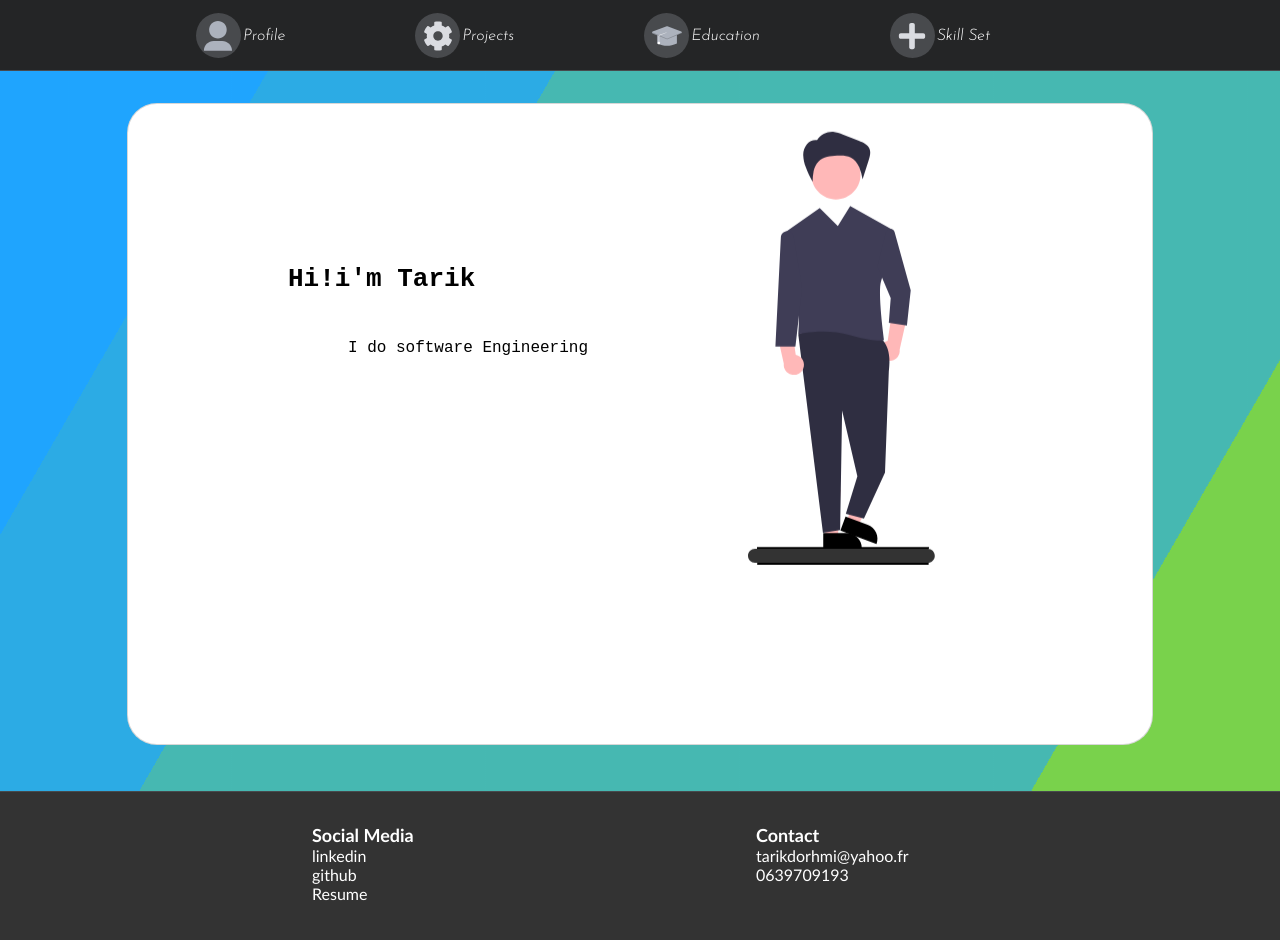
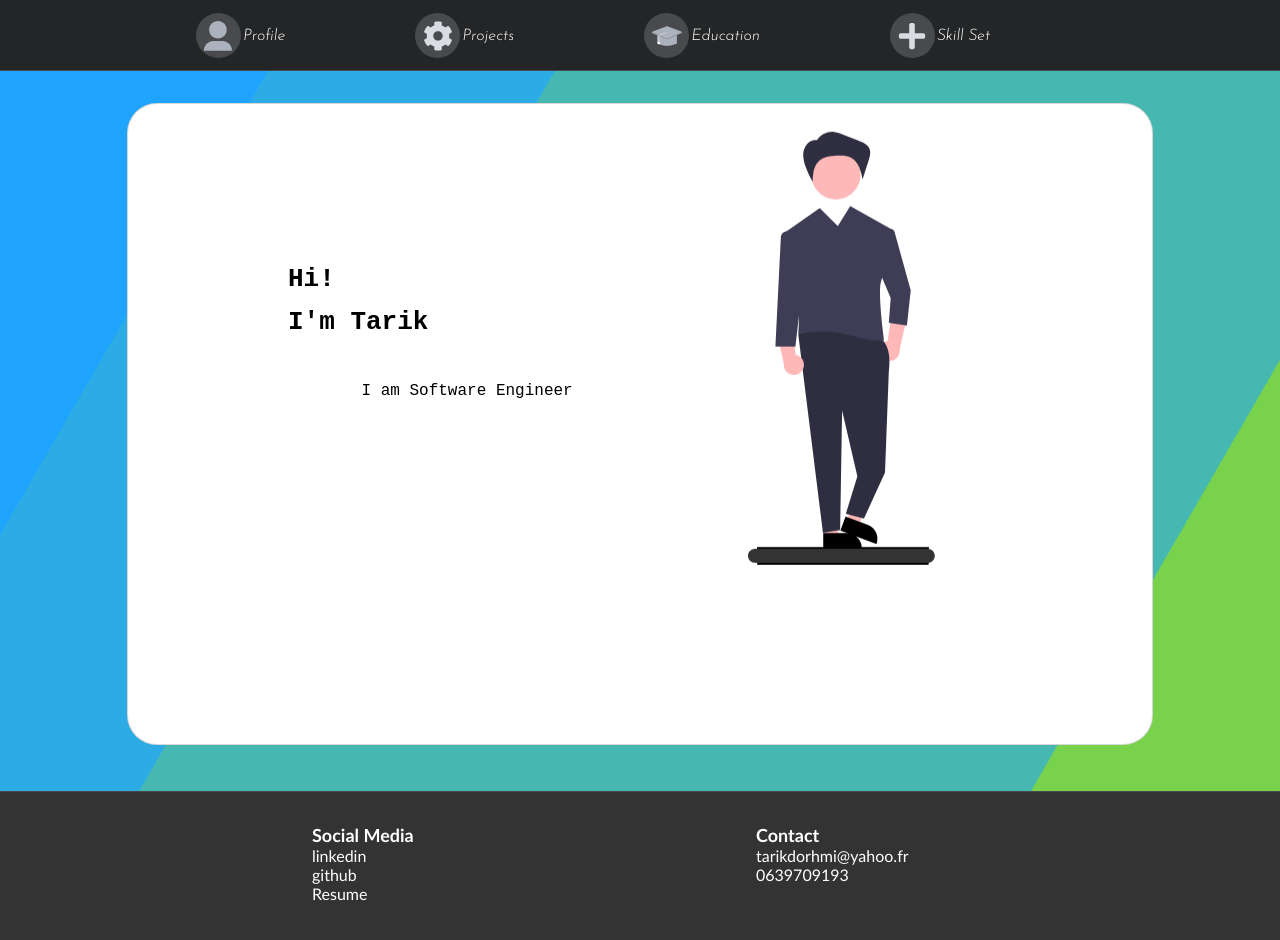
Before and after one commit to TarikDorhmi01/portfolio, a React (Create React App) app: page / in a window 1280 px wide. Built offline with nearby package versions, Linux system fonts and the light colour scheme.

Commit message:
addin svg dependin on sex & finishin Profile page

```diff
--- a/src/App.js
+++ b/src/App.js
@@ -57,7 +57,7 @@ function App() {
             <Skillset />
           </Route>
           <Route path="/">
-            <Profile />
+            <Profile sex="man" />
           </Route>
         </Switch>
     </div>
--- a/src/Components/Footer/FootItem.css
+++ b/src/Components/Footer/FootItem.css
@@ -18,6 +18,7 @@
   text-decoration: none;
 }
 #foot-title {
+  padding-bottom: 1em;
   font-weight: bolder;
   font-size: large;
 }
--- a/src/Components/Footer/FootItem.js
+++ b/src/Components/Footer/FootItem.js
@@ -8,7 +8,6 @@ function FootItem(props) {
             <div className="FootItem">
                 <ul>
                     <span id="foot-title">{props.title}</span>
-                    <span id="space"></span>
                     {props.subs.map(item => (
                         <li key={item.id}>
                            <a  href={item.link}>{item.text}</a>
--- a/src/Components/GlassMorphCard/GlassMorphCard.css
+++ b/src/Components/GlassMorphCard/GlassMorphCard.css
@@ -40,6 +40,8 @@
   color: black;
   font-family: monospace;
   margin-bottom: 0.5em;
+  white-space: nowrap;
+  overflow: hidden;
 }
 .paragraph {
   font-family: monospace;
@@ -48,6 +50,26 @@
   color: black;
   font-size: large;
   margin-top: 2em;
+  white-space: nowrap;
+  overflow: hidden;
+}
+.greetin {
+  animation: animated-text 4s steps(50, end) 0.5s 1 normal both;
+}
+.title {
+  animation: animated-text 4s steps(50, end) 2s 1 normal both;
+}
+.paragraph {
+  animation: animated-text 4s steps(50, end) 3.5s 1 normal both;
+}
+
+@keyframes animated-text {
+  from {
+    width: 0;
+  }
+  to {
+    width: 472px;
+  }
 }
 .icon {
   display: inline-block;
--- a/src/Components/GlassMorphCard/GlassMorphCard.js
+++ b/src/Components/GlassMorphCard/GlassMorphCard.js
@@ -14,9 +14,9 @@ function GlassMorphCard(props) {
             <div className="Card">
                 <span className="icon">{props.icon}</span>
                 <div className="Content">
-                    <h1>{props.greetin}</h1>
-                    <h1>{props.title}</h1>
-                    <p class="paragraph"> {props.paragraph} </p>
+                    <h1 className="greetin">{props.greetin}</h1>
+                    <h1 className="title">{props.title}</h1>
+                    <p className="paragraph"> {props.paragraph} </p>
 
                 </div>
 
--- a/src/Pages/Profile/Profile.js
+++ b/src/Pages/Profile/Profile.js
@@ -3,9 +3,11 @@ import './Profile.css'
 import Footer from '../../Components/Footer/Footer'
 import GlassMorphCard from '../../Components/GlassMorphCard/GlassMorphCard'
 import { ReactComponent as GuyIcon } from '../../icons/Guy.svg';
+import { ReactComponent as GirlIcon } from '../../icons/Girl.svg';
 
-
-function Profile() {
+function Profile(props) {
+    let { sex } = props;
+    if(sex==="man"){
         return (
             <>
                 <div class="bg">    </div>
@@ -14,10 +16,28 @@ function Profile() {
                 <div className="Profile">
                     <GlassMorphCard
                         greetin="Hi!"
-                    title="i'm Tarik"
-                    paragraph="I do software Engineering"
+                        title="I'm Tarik"
+                        paragraph="I am Software Engineer"
                         isGM={false}
                         icon={<GuyIcon />}
+                    />
+                </div>
+
+                <Footer />
+            </>)
+    }else if(sex==="woman"){
+        return (
+            <>
+                <div class="bg">    </div>
+                <div class="bg bg2"></div>
+                <div class="bg bg3"></div>
+                <div className="Profile">
+                    <GlassMorphCard
+                        greetin="Hi!"
+                        title="I'm Tarik"
+                        paragraph="I am Software Engineer"
+                        isGM={false}
+                        icon={<GirlIcon />}
                     />
                 </div>
 
@@ -26,4 +46,7 @@ function Profile() {
         )
     }
 
+
+}
+
 export default Profile
```
Also changed, not shown: 1 other file (tests, documents, lock files or other folders). Lines whose indentation alone changed are shown as unchanged.
